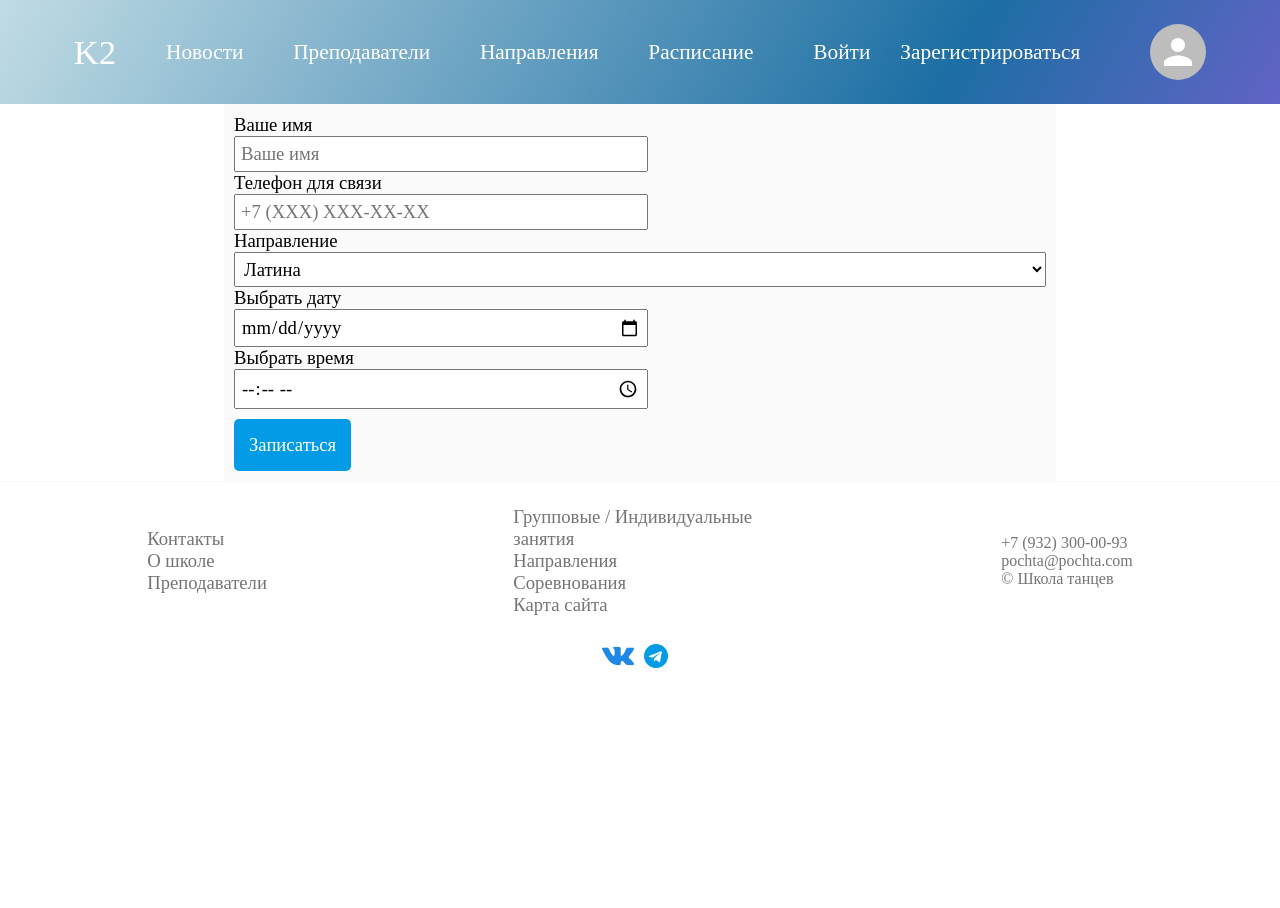
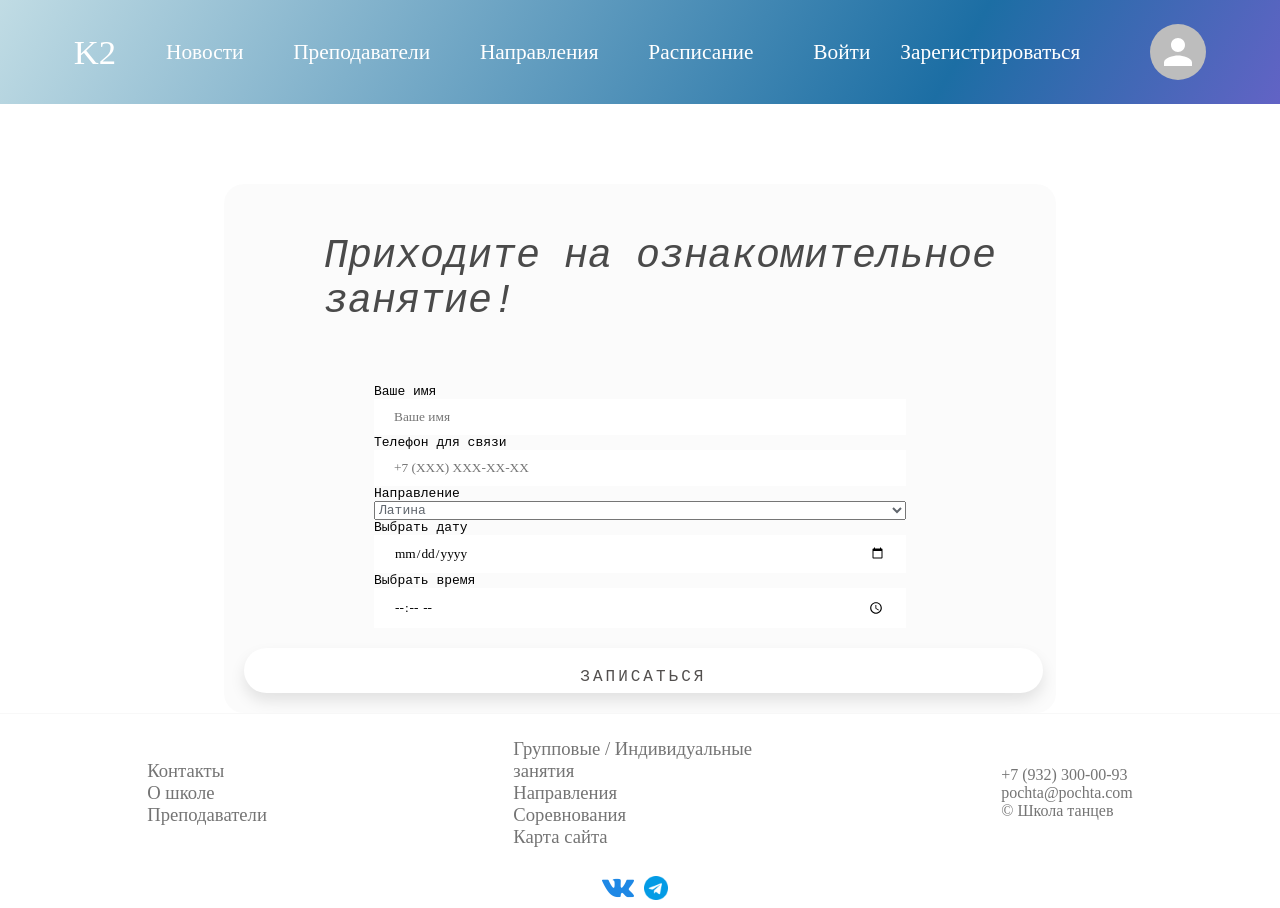
Before and after one commit to vanyavox/dance-school-project, a React (Create React App) app in the folder frontend/: page /trialform in a window 1280 px wide. Before the commit the page ends 800 px from the top, so only its background shows below. Built offline with nearby package versions, Linux system fonts and the light colour scheme; a web font is replaced by a local one.

Commit message:
Adding CSS to the class registration form

```diff
--- a/frontend/src/features/PageInfo/PageInfo.module.css
+++ b/frontend/src/features/PageInfo/PageInfo.module.css
@@ -14,7 +14,6 @@
   height: 45px;
   border-radius: 45px;
   margin: 20px;
-  /* font-family: 'Montserrat', sans-serif; */
   font-family: 'Courier New', monospace;
   font-size: 13px;
   text-transform: uppercase;
@@ -41,15 +40,14 @@ h1 {
   font-family: 'Rhythm and Jazz', monospace;
   font-weight: 500;
   font-style: italic;
+  padding: 50px 0 50px 100px;
 }
 
-.h1__logo {
+/* .h1__logo {
   text-align: center;
   font-size: 44pt;
-  /* margin: 20px; */
   padding: 10px 0 10px 130px;
-
-}
+} */
 
 ul {
   margin: auto;
@@ -57,14 +55,12 @@ ul {
 .info_list {
   list-style: none;
   font-family: 'Montserrat', sans-serif;
-
 }
 .info_list li {
   position: relative;
   padding: 20px 0 15px 40px;
   color: #dfb594;
   font-variant: small-caps;
-  /* font-weight: bold; */
   cursor: pointer;
 }
 
--- a/frontend/src/features/PageInfo/PageInfo.tsx
+++ b/frontend/src/features/PageInfo/PageInfo.tsx
@@ -7,7 +7,6 @@ function PageInfo(): JSX.Element {
       <div className={style.info_page}>
         <div>
           <h1>Клуб бальных танцев</h1>
-          <h1 className={style.h1__logo}>К2</h1>
           <ul className={style.info_list}>
             <li>Помогаем воспитывать характер и достигать своих целей</li>
             <li>Программы обучения для профессионалов и любителей от 2 до 16 лет</li>
--- a/frontend/src/features/TrialForm/TrialForm.module.css
+++ b/frontend/src/features/TrialForm/TrialForm.module.css
@@ -1,39 +1,96 @@
+*,
+*::before,
+*::after {
+  box-sizing: border-box;
+}
+
 .trial__form {
   margin: auto;
   display: flex;
   flex-direction: row;
-  justify-content: center;
-  align-items: center;
   width: 65%;
   background-color: #e9e9e92d;
-  /* border-bottom-right-radius: 15px;
-  border-bottom-left-radius: 15px; */
+  margin-top: 5em;
+  border-radius: 20px;
 }
 
 .form__div {
   padding-top: 10px;
-  margin-right: 10px;
-  padding-left: 10px;
+  margin-right: 150px;
+  padding-left: 150px;
   display: flex;
   flex-direction: column;
 }
 
-input {
-  padding: 5px;
-  font-size: 14pt;
-  width: 400px;
+
+.form_title {
+  font-size: 30pt;
+  margin: auto;
+  color: #4a4a4a;
+  font-family: 'Rhythm and Jazz', monospace;
+  font-weight: 500;
+  font-style: italic;
 }
 
-select {
-  padding: 5px;
-  font-size: 14pt;
-}
 
 form {
   font-size: 14pt;
 }
 
+input {
+  padding: 0.75em 1.5em;
+  /* outline: none; */
+  line-height: normal;
+  border-radius: 0;
+  border: none;
+}
+
 .btn__reg {
+  width: 96%;
+  height: 45px;
+  border-radius: 45px;
+  margin: 20px;
+  font-family: 'Courier New', monospace;
+  font-size: 16px;
+  text-transform: uppercase;
+  text-align: center;
+  letter-spacing: 3px;
+  color: #524f4e;
+  background: white;
+  box-shadow: 0 8px 15px rgba(0, 0, 0, .1);
+  transition: .3s;
+}
+
+.btn__reg:hover {
+  background: #e0ccba;
+  box-shadow: 0 15px 20px #b0947e;
+  color: white;
+  font-size: 15px;
+  transform: translateY(-7px);
+}
+
+.select_box {
+  width: 100%;
+  padding: 0;
+  list-style: none;
+  font-family: 'Courier New', monospace;
+  font-size: 13px;
+  color: #60666d;
+}
+
+.select_box__option {
+  display: block;
   padding: 15px;
-  margin: 10px;
+  background-color: #fff;
 }
+
+.select_box__option:hover,
+.select_box__option:focus {
+  color: #546c84;
+  background-color: #fbfbfb;
+}
+
+label {
+  font-family: 'Courier New', monospace;
+  font-size: 13px;
+}
--- a/frontend/src/features/TrialForm/TrialForm.tsx
+++ b/frontend/src/features/TrialForm/TrialForm.tsx
@@ -18,16 +18,19 @@ function TrialForm(): JSX.Element {
   return (
     <div className={style.trial__form}>
       <form onSubmit={handleSubmit(onSubmit)}>
+        <h1 className={style.form_title}>Приходите на
+          ознакомительное занятие!
+        </h1>
         <div className={style.form__div}>
           <label htmlFor="name">Ваше имя</label>
           <input {...register('name')} name="name" type="text" placeholder="Ваше имя" />
           <label htmlFor="phone">Телефон для связи</label>
           <input {...register('phone')} type="tel" name="phone" list="tel-list" placeholder="+7 (XXX) XXX-XX-XX" pattern="\+7\s?[\(]{0,1}9[0-9]{2}[\)]{0,1}\s?\d{3}[-]{0,1}\d{2}[-]{0,1}\d{2}" />
           <label htmlFor="lesson_type">Направление</label>
-          <select {...register('lesson_type')} name="lesson_type">
-            <option value="Латина">Латина</option>
-            <option value="Стандарт">Стандарт</option>
-            <option value="Двоеборье">Двоеборье</option>
+          <select {...register('lesson_type')} name="lesson_type" className={style.select_box}>
+            <option className={style.select_box__option} value="Латина">Латина</option>
+            <option className={style.select_box__option} value="Стандарт">Стандарт</option>
+            <option className={style.select_box__option} value="Двоеборье">Двоеборье</option>
           </select>
           <label htmlFor="date">Выбрать дату</label>
           <input {...register('date')} name="date" type="date" placeholder="Ваше имя" />
@@ -36,7 +39,6 @@ function TrialForm(): JSX.Element {
         </div>
         <button className={style.btn__reg} type="submit">Записаться</button>
       </form>
-
     </div>
   );
 }
```
